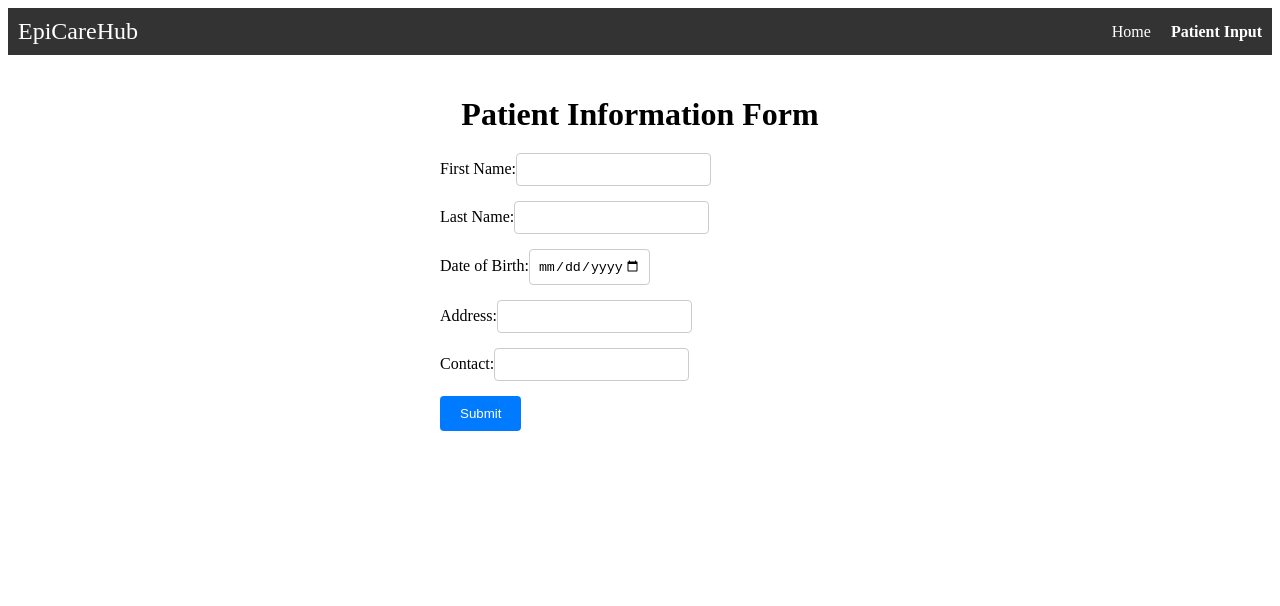
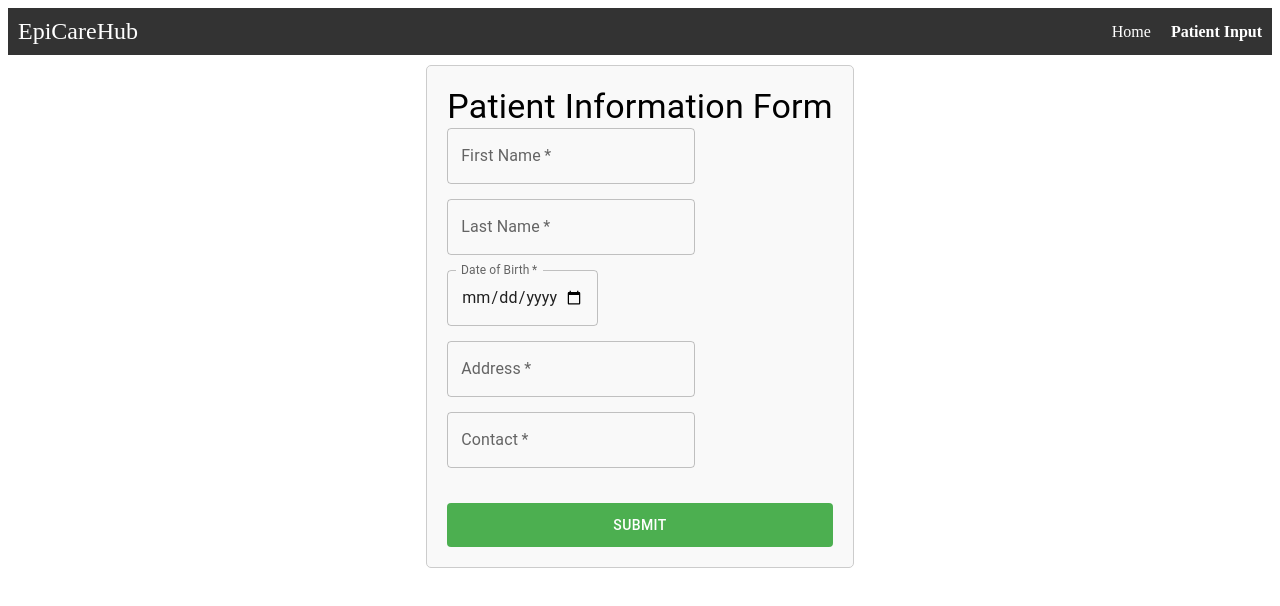
Before and after one commit to Ajinkyabhamre/SSWCS-555-EpiCareHub, a React (Vite) app in the folder Frontend/: page /pinput in a window 1280 px wide. Shown: the top 606 px of the page. Built offline with nearby package versions, Linux system fonts and the light colour scheme.

Commit message:
Notification after adding patient's data

```diff
--- a/Frontend/package.json
+++ b/Frontend/package.json
@@ -10,6 +10,10 @@
     "preview": "vite preview"
   },
   "dependencies": {
+    "@emotion/react": "^11.11.4",
+    "@emotion/styled": "^11.11.0",
+    "@mui/icons-material": "^5.15.11",
+    "@mui/material": "^5.15.11",
     "axios": "^1.6.7",
     "moment": "^2.30.1",
     "react": "^18.2.0",
--- a/Frontend/src/App.scss
+++ b/Frontend/src/App.scss
@@ -40,46 +40,38 @@
 }
 
 .page-container {
-  max-width: 800px;
-  margin: 0 auto;
+  width: fit-content;
+  margin: 10px auto;
   padding: 20px;
+  border: 1px solid #ccc;
+  border-radius: 5px;
+  background-color: #f9f9f9;
+
+  .form-container {
+    display: grid;
+    gap: 15px;
   }
 
-h1 {
-  text-align: center;
-  margin-bottom: 20px;
+  .todo-errors {
+    color: red;
+    margin-top: 5px;
+
+    span {
+      display: block;
+      font-size: 14px;
+    }
   }
 
-.form-container {
-  width: 400px;
-  margin: 0 auto;
-}
-
-.form-container form {
-  display: flex;
-  flex-direction: column;
-}
-
-.form-container label {
-  margin-bottom: 5px;
-}
-
-.form-container input {
-  padding: 8px;
-  margin-bottom: 15px;
-  border: 1px solid #ccc;
-  border-radius: 4px;
-}
-
-.form-container button {
-  padding: 10px 20px;
-  background-color: #007bff;
-  color: #fff;
+  button[type="submit"] {
+    background-color: #4caf50;
+    color: white;
     border: none;
     border-radius: 4px;
     cursor: pointer;
+    padding: 10px 20px;
+
+    &:hover {
+      background-color: #45a049;
     }
-
-.form-container button:hover {
-  background-color: #0056b3;
   }
+}
--- a/Frontend/src/components/PatientInput.jsx
+++ b/Frontend/src/components/PatientInput.jsx
@@ -1,5 +1,9 @@
-import { useEffect, useState } from "react";
+import { useState } from "react";
 import axios from "axios";
+import { TextField, Button, Typography } from "@mui/material";
+import Snackbar from "@mui/material/Snackbar";
+import IconButton from "@mui/material/IconButton";
+import CloseIcon from "@mui/icons-material/Close";
 import moment from "moment";
 
 const PatientInput = () => {
@@ -11,6 +15,8 @@ const PatientInput = () => {
     contact: "",
   });
   const [error, setError] = useState("");
+  const [message, setMessage] = useState("Successfully Added Patient");
+  const [open, setOpen] = useState(false);
 
   const handleChange = (e) => {
     const { name, value } = e.target;
@@ -58,25 +64,40 @@ const PatientInput = () => {
     return data;
   };
 
+  const handleClose = (event, reason) => {
+    if (reason === "clickaway") {
+      return;
+    }
+
+    setOpen(false);
+  };
+
   const handleSubmit = async (e) => {
     e.preventDefault();
     const data = await validateForm();
     if (data) {
       axios.post("http://localhost:3000/paitents", data).then((res) => {
-        console.log(res);
+        setOpen(true);
+        setFormData({
+          firstName: "",
+          lastName: "",
+          dob: "",
+          address: "",
+          contact: "",
+        });
       });
     }
   };
 
   return (
     <div className="page-container">
-      <h1>Patient Information Form</h1>
+      <Typography variant="h4">Patient Information Form</Typography>
       <form className="form-container" onSubmit={handleSubmit}>
         <div>
-          <label htmlFor="firstName">First Name:</label>
-          <input
+          <TextField
+            id="firstName"
+            label="First Name"
             type="text"
-            id="firstName"
             name="firstName"
             value={formData.firstName}
             onChange={handleChange}
@@ -84,10 +105,10 @@ const PatientInput = () => {
           />
         </div>
         <div>
-          <label htmlFor="lastName">Last Name:</label>
-          <input
+          <TextField
+            id="lastName"
+            label="Last Name"
             type="text"
-            id="lastName"
             name="lastName"
             value={formData.lastName}
             onChange={handleChange}
@@ -95,22 +116,27 @@ const PatientInput = () => {
           />
         </div>
         <div>
-          <label htmlFor="dob">Date of Birth:</label>
-          <input
+          <TextField
+            id="dob"
+            label="Date of Birth"
             type="date"
-            id="dob"
             name="dob"
             value={formData.dob}
             onChange={handleChange}
-            max={moment().format("YYYY-MM-DD")}
+            InputLabelProps={{
+              shrink: true,
+            }}
+            inputProps={{
+              max: moment().format("YYYY-MM-DD"),
+            }}
             required
           />
         </div>
         <div>
-          <label htmlFor="address">Address:</label>
-          <input
+          <TextField
+            id="address"
+            label="Address"
             type="text"
-            id="address"
             name="address"
             value={formData.address}
             onChange={handleChange}
@@ -118,10 +144,10 @@ const PatientInput = () => {
           />
         </div>
         <div>
-          <label htmlFor="contact">Contact:</label>
-          <input
+          <TextField
+            id="contact"
+            label="Contact"
             type="text"
-            id="contact"
             name="contact"
             value={formData.contact}
             onChange={handleChange}
@@ -129,8 +155,25 @@ const PatientInput = () => {
           />
         </div>
         <div className="todo-errors">{error && <span>{error}</span>}</div>
-        <button type="submit">Submit</button>
+        <Button type="submit">Submit</Button>
       </form>
+      <Snackbar
+        anchorOrigin={{ vertical: "bottom", horizontal: "right" }}
+        open={open}
+        autoHideDuration={3000}
+        onClose={handleClose}
+        message={message}
+        action={
+          <IconButton
+            size="small"
+            aria-label="close"
+            color="inherit"
+            onClick={handleClose}
+          >
+            <CloseIcon fontSize="small" />
+          </IconButton>
+        }
+      />
     </div>
   );
 };
```
Also changed, not shown: 1 other file (tests, documents, lock files or other folders). Lines whose indentation alone changed are shown as unchanged.
